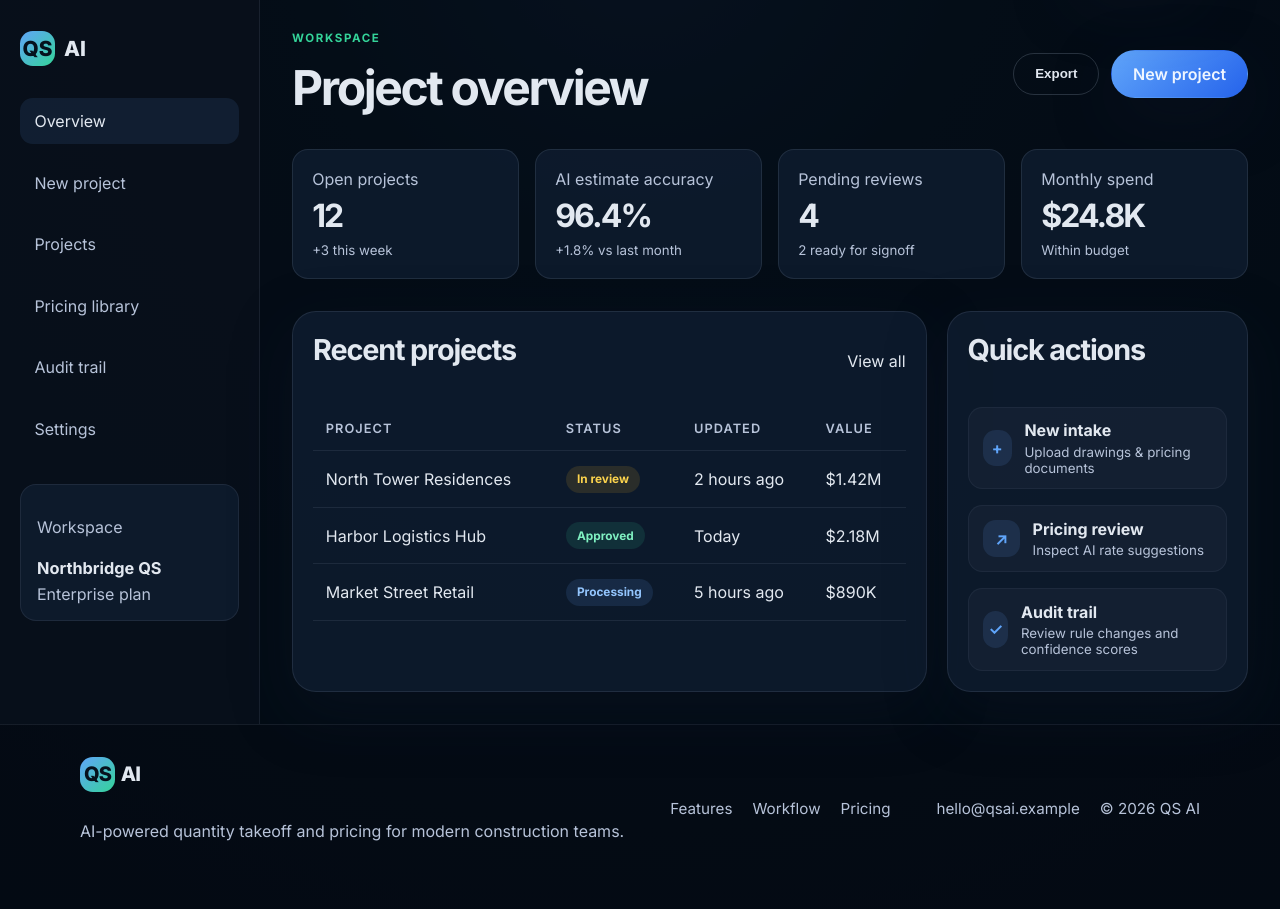
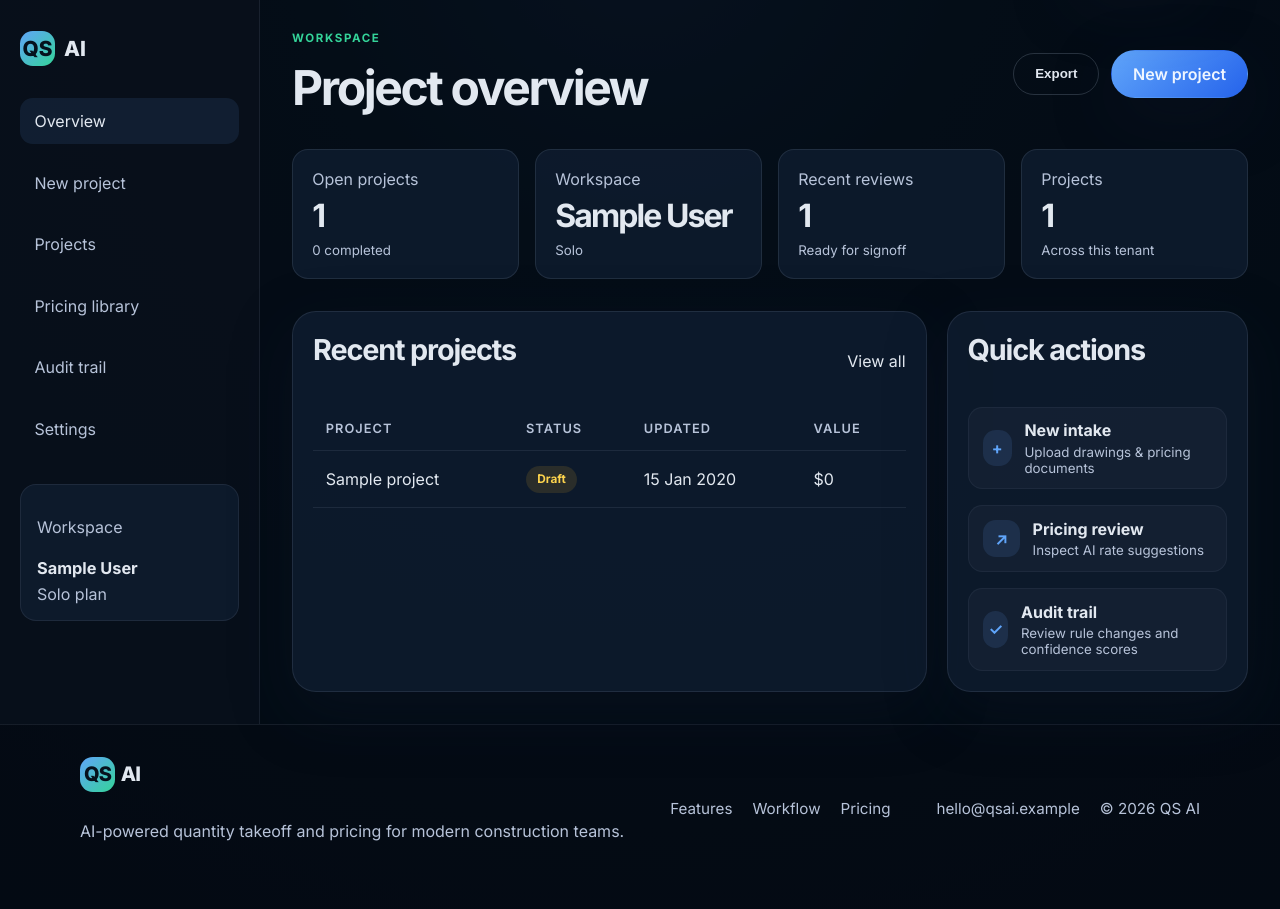
Before and after one commit to Abiriyi/qs_ai_saas, a Django app: page /dashboard/ in a window 1280 px wide. Shown: the part 78-987 px from the top of the page. Run offline with Django 4.2, Linux system fonts and the light colour scheme; a user stored in the database is signed in; tables that the repository leaves empty hold one stand-in row (values such as "Sample post"); parts of the project's set-up code (start-up, migrations or seed data) failed here and were passed over.

Commit message:
Authenticated dashboard and real upload flow are connected

```diff
--- a/core/views.py
+++ b/core/views.py
@@ -1,8 +1,11 @@
 from django.contrib import messages
 from django.contrib.auth import login
+from django.contrib.auth.decorators import login_required
+from django.http import JsonResponse
 from django.shortcuts import redirect, render
 
 from core.forms import OrganizationSignupForm, ProjectIntakeForm, UserLoginForm
+from projects.models import Project
 
 
 def home(request):
@@ -72,18 +75,41 @@ def auth_page(request):
     )
 
 
+@login_required(login_url="login")
 def dashboard(request):
+    projects = (
+        Project.objects.filter(organization=request.user.organization)
+        .order_by("-updated_at")
+        .only("id", "name", "status", "updated_at", "created_at")
+    )
+
+    status_map = {
+        "draft": ("Draft", "warning"),
+        "processing": ("Processing", "info"),
+        "completed": ("Completed", "success"),
+        "archived": ("Archived", "info"),
+    }
+    project_rows = []
+    for project in projects:
+        label, css_class = status_map.get(project.status, ("Draft", "warning"))
+        project_rows.append(
+            {
+                "id": project.id,
+                "name": project.name,
+                "status": label,
+                "status_class": css_class,
+                "last_update": project.updated_at.strftime("%d %b %Y"),
+                "value": "$0",
+            }
+        )
+
+    open_projects = projects.filter(status__in=["draft", "processing"]).count()
+    completed_projects = projects.filter(status="completed").count()
     summary_cards = [
-        {"label": "Open projects", "value": "12", "delta": "+3 this week"},
-        {"label": "AI estimate accuracy", "value": "96.4%", "delta": "+1.8% vs last month"},
-        {"label": "Pending reviews", "value": "4", "delta": "2 ready for signoff"},
-        {"label": "Monthly spend", "value": "$24.8K", "delta": "Within budget"},
-    ]
-
-    projects = [
-        {"name": "North Tower Residences", "status": "In review", "status_class": "warning", "last_update": "2 hours ago", "value": "$1.42M"},
-        {"name": "Harbor Logistics Hub", "status": "Approved", "status_class": "success", "last_update": "Today", "value": "$2.18M"},
-        {"name": "Market Street Retail", "status": "Processing", "status_class": "info", "last_update": "5 hours ago", "value": "$890K"},
+        {"label": "Open projects", "value": str(open_projects), "delta": f"{completed_projects} completed"},
+        {"label": "Workspace", "value": request.user.organization.name[:18], "delta": request.user.organization.subscription_plan.title()},
+        {"label": "Recent reviews", "value": str(min(4, len(project_rows))), "delta": "Ready for signoff"},
+        {"label": "Projects", "value": str(projects.count()), "delta": "Across this tenant"},
     ]
 
     return render(
@@ -92,21 +118,27 @@ def dashboard(request):
         {
             "page_title": "Dashboard | QS AI",
             "summary_cards": summary_cards,
-            "projects": projects,
+            "projects": project_rows,
+            "workspace_name": request.user.organization.name,
         },
     )
 
 
+@login_required(login_url="login")
 def project_workflow(request):
     form = ProjectIntakeForm(request.POST or None, request.FILES or None)
 
     if request.method == "POST":
-        if not request.user.is_authenticated:
-            messages.warning(request, "Please sign in to create a project.")
-            return redirect("login")
-
         if form.is_valid():
             project = form.save(request.user)
+            if request.headers.get("x-requested-with") == "XMLHttpRequest":
+                return JsonResponse(
+                    {
+                        "success": True,
+                        "project_id": str(project.id),
+                        "project_name": project.name,
+                    }
+                )
             messages.success(request, f"Project '{project.name}' created.")
             return redirect("dashboard")
 
--- a/static/css/styles.css
+++ b/static/css/styles.css
@@ -664,6 +664,12 @@ th {
   letter-spacing: 0.08em;
 }
 
+.empty-state-cell {
+  color: var(--text-soft);
+  text-align: center;
+  padding: 1.4rem 1rem;
+}
+
 .status-badge {
   display: inline-flex;
   align-items: center;
@@ -775,6 +781,17 @@ th {
 
 .mini-card strong {
   font-size: 1.02rem;
+}
+
+.form-status {
+  min-height: 1.5rem;
+  margin-bottom: 0.75rem;
+  color: var(--text-soft);
+  font-size: 0.92rem;
+}
+
+.form-status.error {
+  color: #fca5a5;
 }
 
 .mini-card span {
--- a/static/js/app.js
+++ b/static/js/app.js
@@ -1,6 +1,84 @@
+function getCookie(name) {
+  const value = `; ${document.cookie}`;
+  const parts = value.split(`; ${name}=`);
+  if (parts.length === 2) {
+    return decodeURIComponent(parts.pop().split(';').shift());
+  }
+  return '';
+}
+
+function showWorkflowStatus(message, isError = false) {
+  const statusNode = document.getElementById('project-flow-status');
+  if (!statusNode) return;
+
+  statusNode.textContent = message;
+  statusNode.classList.toggle('error', isError);
+}
+
 document.addEventListener('DOMContentLoaded', () => {
   const yearTarget = document.getElementById('year');
   if (yearTarget) {
     yearTarget.textContent = new Date().getFullYear();
   }
+
+  const workflowForm = document.getElementById('project-workflow-form');
+  if (!workflowForm) return;
+
+  workflowForm.addEventListener('submit', async (event) => {
+    const fileInput = workflowForm.querySelector('input[type="file"]');
+    if (!fileInput || !fileInput.files.length) {
+      return;
+    }
+
+    event.preventDefault();
+    showWorkflowStatus('Creating project and uploading document...');
+
+    const csrfToken = getCookie('csrftoken');
+    const metadata = new FormData(workflowForm);
+    metadata.delete('file');
+
+    try {
+      const projectResponse = await fetch(workflowForm.action || window.location.href, {
+        method: 'POST',
+        body: metadata,
+        headers: {
+          'X-CSRFToken': csrfToken,
+          'X-Requested-With': 'XMLHttpRequest',
+        },
+        credentials: 'same-origin',
+      });
+
+      if (!projectResponse.ok) {
+        const errorText = await projectResponse.text();
+        throw new Error(errorText || 'Unable to create the project.');
+      }
+
+      const projectData = await projectResponse.json();
+      const uploadData = new FormData();
+      uploadData.append('file', fileInput.files[0]);
+      uploadData.append('project_id', projectData.project_id);
+
+      const uploadResponse = await fetch('/api/documents/upload/', {
+        method: 'POST',
+        body: uploadData,
+        headers: {
+          'X-CSRFToken': csrfToken,
+          'X-Requested-With': 'XMLHttpRequest',
+        },
+        credentials: 'same-origin',
+      });
+
+      if (!uploadResponse.ok) {
+        const errorData = await uploadResponse.json().catch(() => ({}));
+        throw new Error(errorData.error || 'The document upload failed.');
+      }
+
+      showWorkflowStatus(`Project created. Your file is being processed for ${projectData.project_name}.`);
+      window.setTimeout(() => {
+        window.location.href = '/dashboard/';
+      }, 1200);
+    } catch (error) {
+      showWorkflowStatus(error.message || 'Something went wrong while creating the project.', true);
+    }
+  });
 });
--- a/templates/dashboard.html
+++ b/templates/dashboard.html
@@ -21,8 +21,8 @@
 
     <div class="sidebar-card">
       <p class="muted-label">Workspace</p>
-      <strong>Northbridge QS</strong>
-      <span>Enterprise plan</span>
+      <strong>{{ workspace_name|default:user.organization.name }}</strong>
+      <span>{{ user.organization.subscription_plan|title }} plan</span>
     </div>
   </aside>
 
@@ -67,6 +67,7 @@
               </tr>
             </thead>
             <tbody>
+              {% if projects %}
                 {% for project in projects %}
                   <tr>
                     <td>{{ project.name }}</td>
@@ -77,6 +78,13 @@
                     <td>{{ project.value }}</td>
                   </tr>
                 {% endfor %}
+              {% else %}
+                <tr>
+                  <td colspan="4" class="empty-state-cell">
+                    No projects yet for this workspace. <a href="{% url 'project_workflow' %}">Create the first project</a>.
+                  </td>
+                </tr>
+              {% endif %}
             </tbody>
           </table>
         </div>
--- a/templates/project_workflow.html
+++ b/templates/project_workflow.html
@@ -17,9 +17,10 @@
       <div class="panel form-panel">
         <h2>Project details</h2>
 
-        <form method="post" enctype="multipart/form-data" class="stacked-form" novalidate>
+        <form id="project-workflow-form" method="post" enctype="multipart/form-data" class="stacked-form" novalidate>
           {% csrf_token %}
           {{ form.non_field_errors }}
+          <div id="project-flow-status" class="form-status" aria-live="polite"></div>
 
           <div class="field-row two-col">
             <label class="field">
```
Also changed, not shown: core/tests.py (+58 -3 lines). Lines whose indentation alone changed are shown as unchanged.
